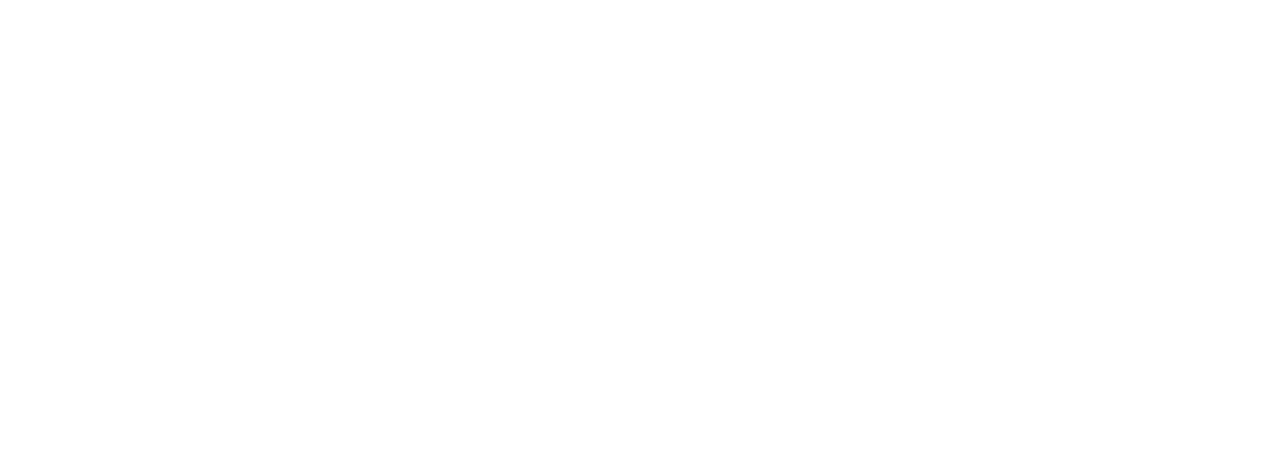
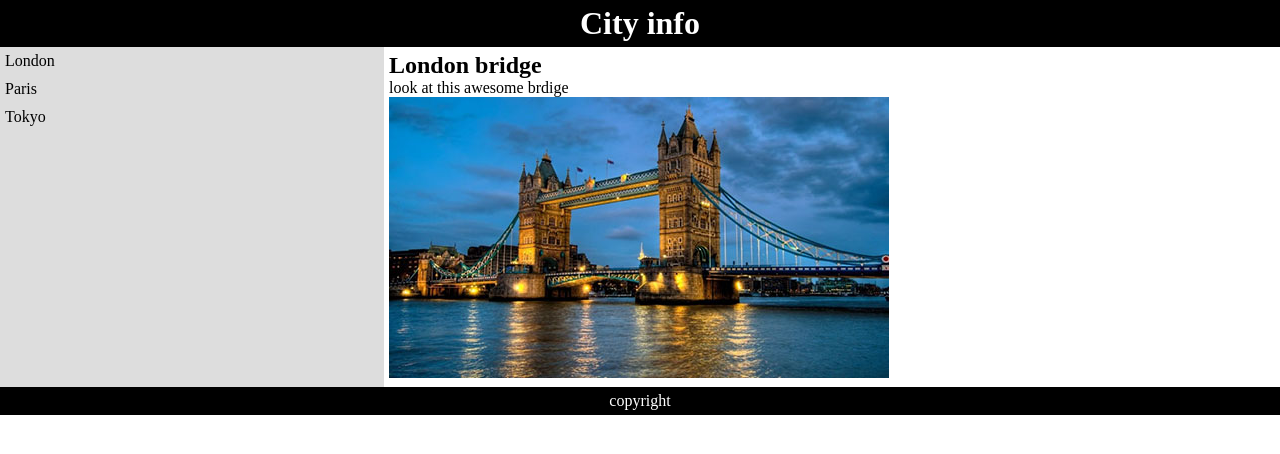
Before and after one commit to Joppe300/websites, a plain HTML site: page les_07_css_tips_tricks/Les 07 - Startbestanden/Oefening 5/index.html in a window 1280 px wide. Drawn offline with Linux system fonts and the light colour scheme.

Commit message:
oef 5 klaar

```diff
--- a/les_07_css_tips_tricks/Les 07 - Startbestanden/Oefening 5/default.css
+++ b/les_07_css_tips_tricks/Les 07 - Startbestanden/Oefening 5/default.css
@@ -0,0 +1,24 @@
+*{
+    margin: 0;
+    padding: 0;
+    box-sizing: border-box;
+}
+body{
+    display: grid;
+    grid-template-columns: 30% auto;
+}
+header, footer{
+    background-color: black;
+    color: white;
+    width: 100%;
+    text-align: center;
+    grid-column-start: 1;
+    grid-column-end: 3;
+}
+nav{
+    background-color: #ddd;
+    list-style-type: none;
+}
+header,footer,nav li,main{
+    padding: 5px;
+}
--- a/les_07_css_tips_tricks/Les 07 - Startbestanden/Oefening 5/index.html
+++ b/les_07_css_tips_tricks/Les 07 - Startbestanden/Oefening 5/index.html
@@ -5,12 +5,31 @@
     <meta charset="UTF-8">
     <meta http-equiv="X-UA-Compatible" content="IE=edge">
     <meta name="viewport" content="width=device-width, initial-scale=1.0">
-    <!-- Link de CSS -->
+    <link rel="stylesheet" href="default.css">
     <title>Les 06 - Oef 05</title>
 </head>
 
 <body>
-
+    <header>
+        <h1>City info</h1>
+    </header>
+    <nav>
+        <ul>
+            <li>London</li>
+            <li>Paris</li>
+            <li>Tokyo</li>
+        </ul>
+    </nav>
+    <main>
+        <h2>London bridge</h2>
+        <figure>
+            <figcaption>look at this awesome brdige</figcaption>
+            <img src="img/london_bridge.jpg" alt="foto bridge london">
+        </figure>
+    </main>
+    <footer>
+        <p>copyright</p>
+    </footer>
 </body>
 
 </html>
```
